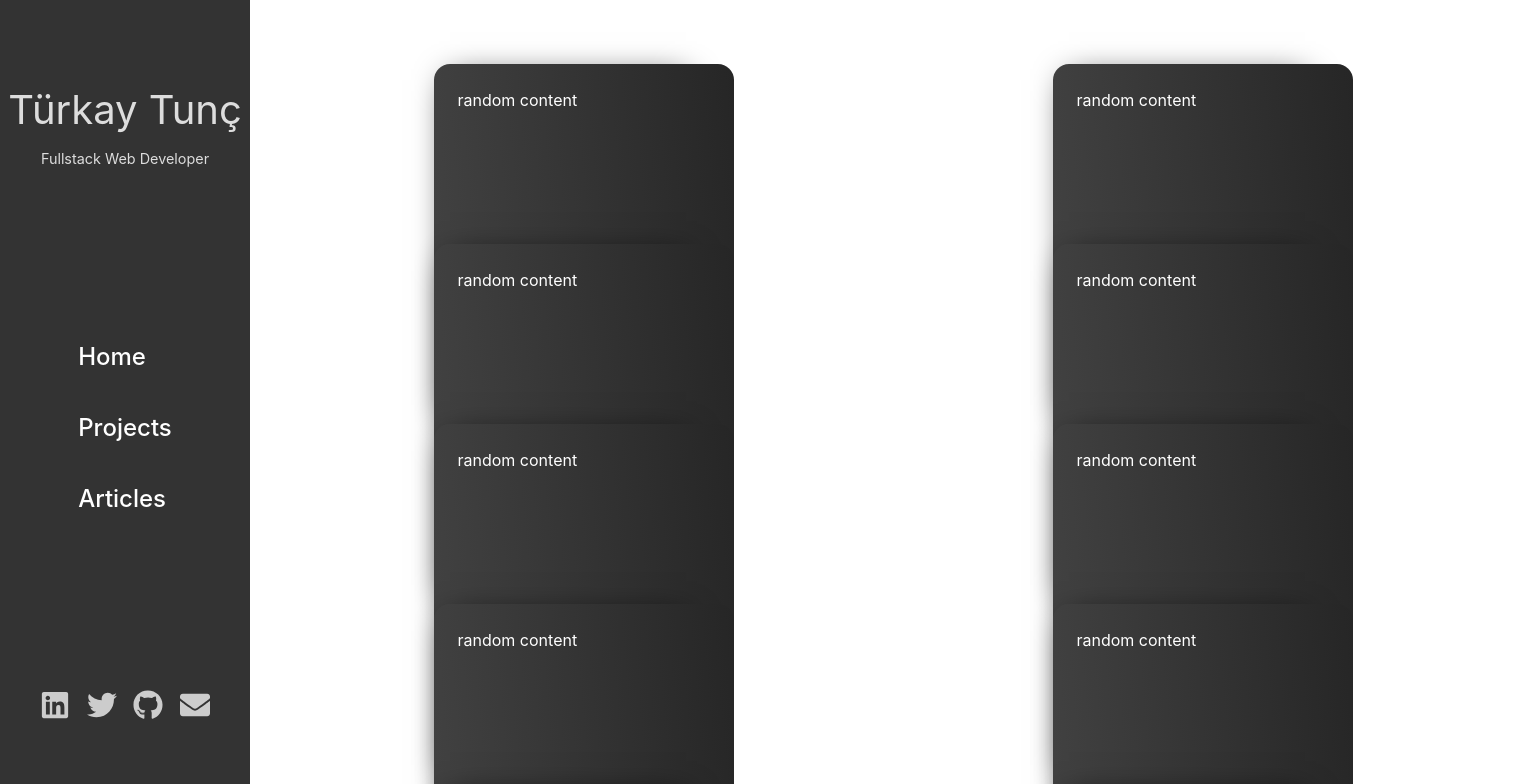
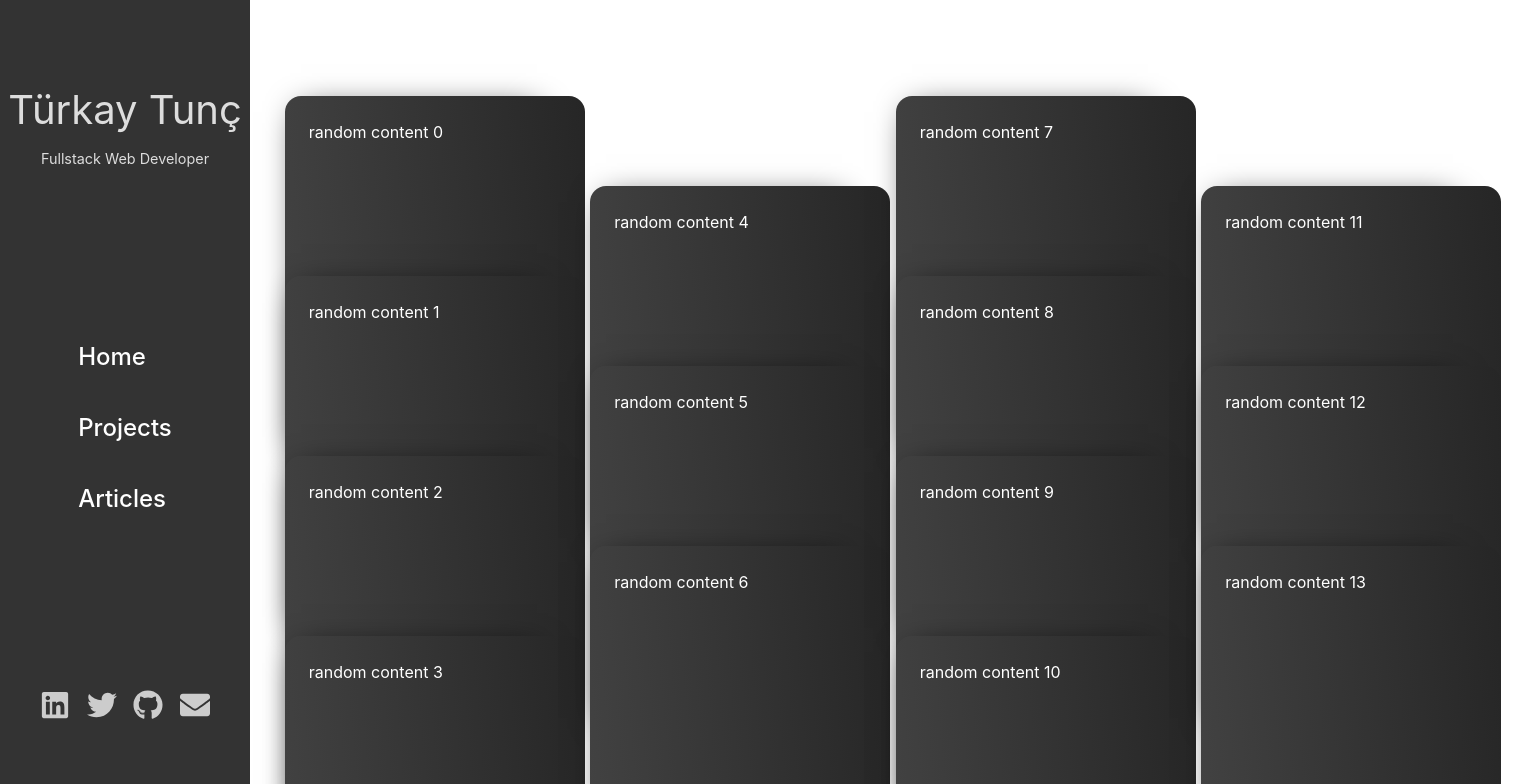
Before and after one commit to turkaytunc/portfolio, a React (Create React App) app: page /portfolio/projects in a window 1536 px wide. Shown: the top 784 px of the page. Built offline with nearby package versions, Linux system fonts and the light colour scheme.

Commit message:
update: projects section desktop layout

```diff
--- a/src/components/projects/Projects.tsx
+++ b/src/components/projects/Projects.tsx
@@ -5,21 +5,33 @@ import './projects.scss';
 const Projects = () => {
   const arr = [];
 
-  for (let i = 0; i < 10; i += 1) {
-    arr.push(<Project key={Math.random()} content="random content" />);
+  for (let i = 0; i < 14; i += 1) {
+    arr.push(<Project key={Math.random()} content={`random content ${i}`} />);
   }
 
   return (
     <section className="projects-container">
       <div className="project-container">
         {arr.map((item, i) => {
-          if (i % 2 === 0) return item;
+          if (i < arr.length / 4) return item;
           return null;
         })}
       </div>
       <div className="project-container">
         {arr.map((item, i) => {
-          if (i % 2 !== 0) return item;
+          if (i >= arr.length / 4 && i < arr.length / 2) return item;
+          return null;
+        })}
+      </div>
+      <div className="project-container">
+        {arr.map((item, i) => {
+          if (i >= arr.length / 2 && i < arr.length / (4 / 3)) return item;
+          return null;
+        })}
+      </div>
+      <div className="project-container">
+        {arr.map((item, i) => {
+          if (i > arr.length / (4 / 3)) return item;
           return null;
         })}
       </div>
--- a/src/components/projects/project/project.scss
+++ b/src/components/projects/project/project.scss
@@ -63,7 +63,7 @@
       transform: translateX(-50px) rotate(-3deg);
     }
     &:hover ~ .project-card {
-      transform: translateY(180px) translateX(70px);
+      transform: translateY(220px) translateX(80px);
     }
   }
 }
--- a/src/components/projects/projects.scss
+++ b/src/components/projects/projects.scss
@@ -2,7 +2,7 @@
   display: flex;
   flex-direction: column;
   position: relative;
-  margin-bottom: 9rem;
+  padding-bottom: 10rem;
   justify-content: center;
   align-items: center;
 }
@@ -18,8 +18,8 @@
 
 @media screen and (min-width: 768px) {
   .projects-container {
-    gap: 1rem;
-    padding: 3rem 0 3rem 2rem;
+    padding-top: 5rem;
+    padding-left: 2rem;
   }
 
   .project-container {
@@ -33,7 +33,9 @@
 @media screen and (min-width: 1024px) {
   .projects-container {
     display: grid;
-    grid-template-columns: 1fr 1fr;
+
+    grid-template-columns: repeat(2, minmax(220px, 1fr));
+    grid-template-rows: 1fr 1fr;
   }
   .project-container {
     margin-top: 1rem;
@@ -42,3 +44,17 @@
     }
   }
 }
+
+@media screen and (min-width: 1439px) {
+  .projects-container {
+    display: grid;
+
+    grid-template-columns: repeat(4, minmax(220px, 1fr));
+  }
+  .project-container {
+    margin-top: 1rem;
+    &:first-child {
+      margin-top: 1rem;
+    }
+  }
+}
```
